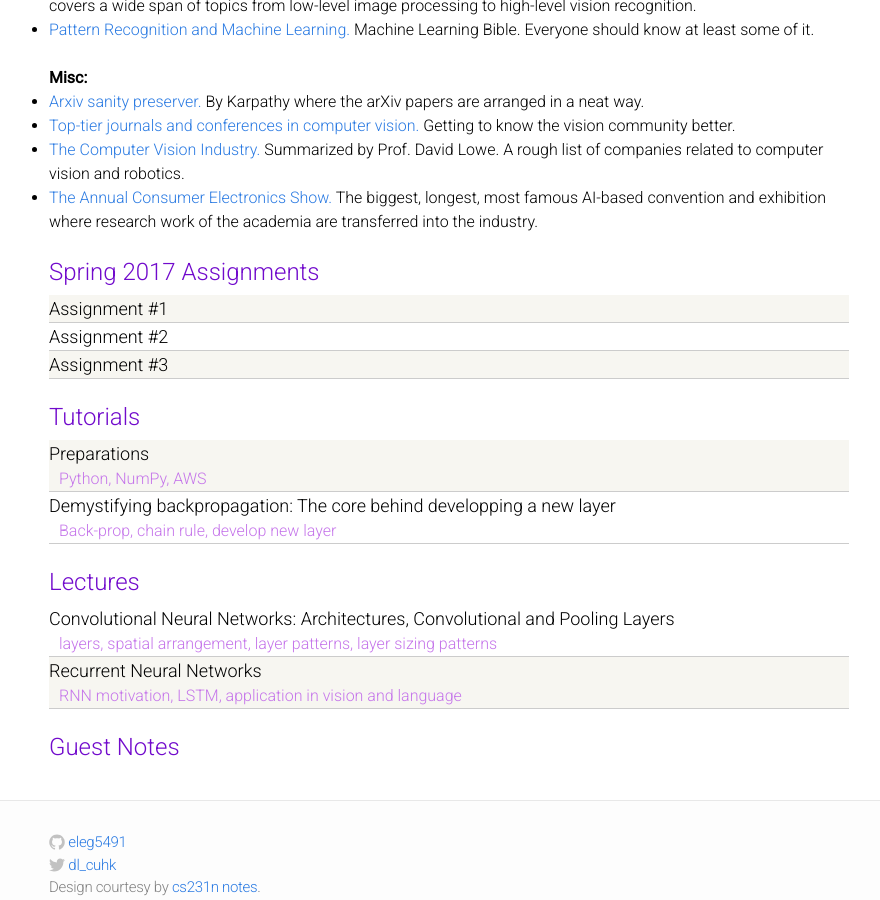
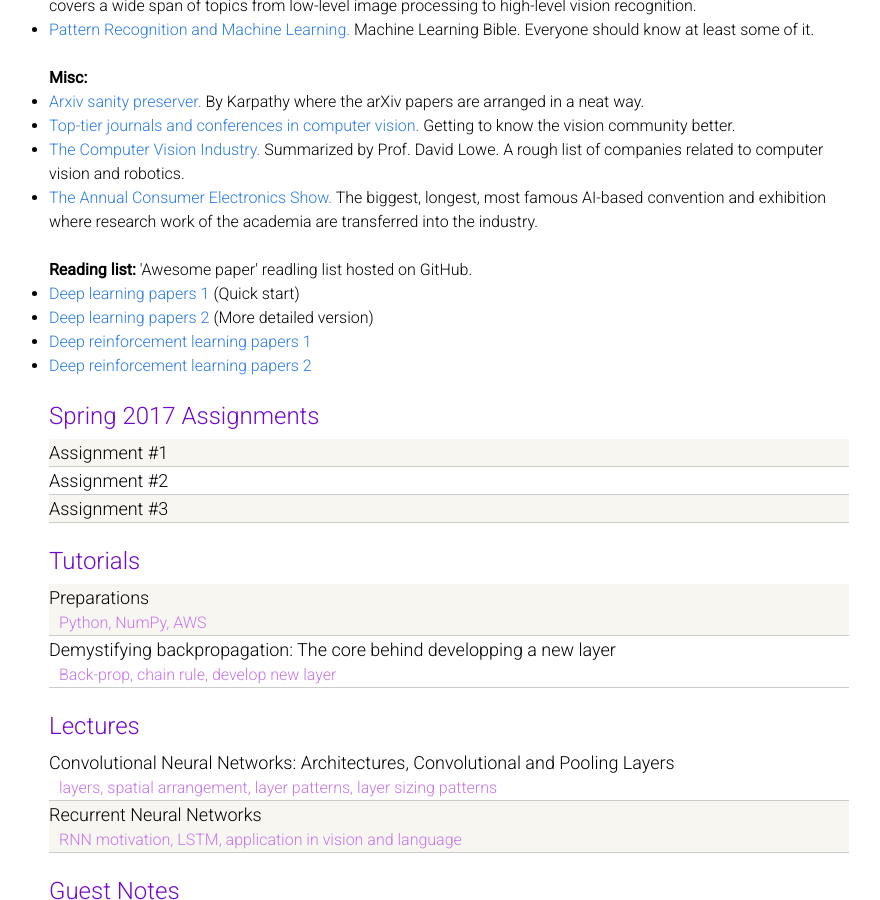
Before and after one commit to eleg5491/eleg5491.github.io, a Jekyll site: the page built from index.html, in a window 1280 px wide and 900 px high, scrolled down 573 px. Shown: the whole window, without its empty margins (191-1071 px from the left). Built offline with Jekyll 4.4.1, drawn with Linux system fonts in a browser that asks for light colours.

Commit message:
add reading list

```diff
--- a/index.html
+++ b/index.html
@@ -58,6 +58,17 @@ layout: default
   <li> <a href="http://www.ces.tech/">The Annual Consumer Electronics Show.</a>
   The biggest, longest, most famous AI-based convention and exhibition where research work of the academia are transferred into the industry.</li>
 
+</ul>
+
+<br>
+<b>Reading list:</b>
+'Awesome paper' readling list hosted on GitHub.
+<ul class="a">
+  <li> <a href="https://github.com/terryum/awesome-deep-learning-papers">Deep learning papers 1</a> (Quick start)</li>
+  <li> <a href="https://github.com/terryum/awesome-deep-learning-papers">Deep learning papers 2</a> (More detailed version)</li>
+
+    <li> <a href="https://github.com/junhyukoh/deep-reinforcement-learning-papers">Deep reinforcement learning papers 1</a></li>
+  <li> <a href="https://github.com/muupan/deep-reinforcement-learning-papers">Deep reinforcement learning papers 2</a></li>
 </ul>
 
 </div>
```
